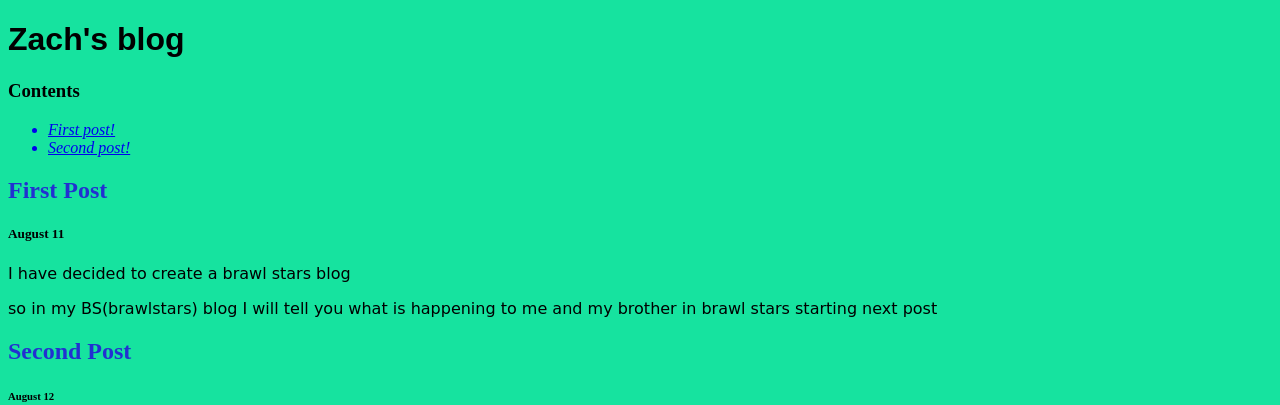
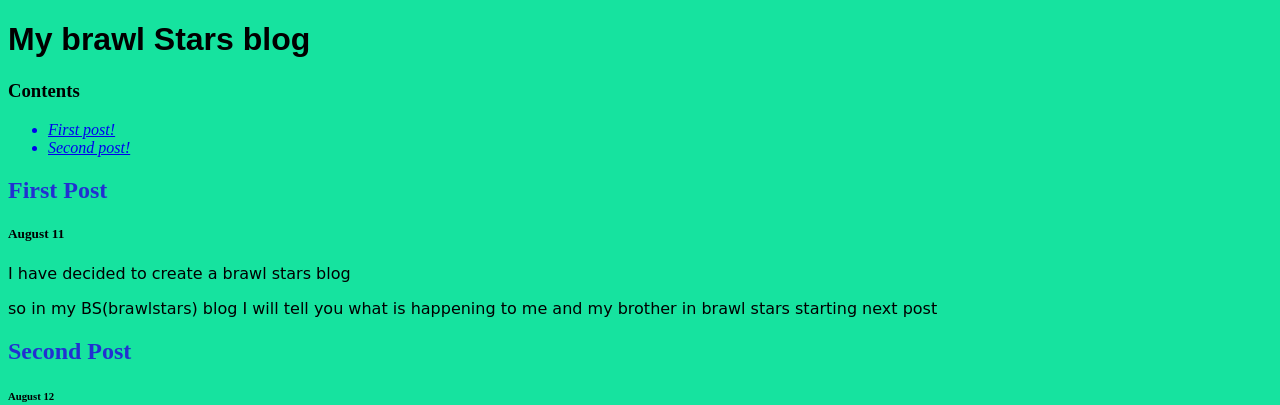
Before and after one commit to Zachbit/Zachbit.github.io, a plain HTML site: page index.html in a window 1280 px wide. Shown: the top 405 px of the page. Drawn offline with Linux system fonts and the light colour scheme.

Commit message:
Update index.html

```diff
--- a/index.html
+++ b/index.html
@@ -26,7 +26,7 @@
             }
 
         </style>
-        <h1>Zach's blog</h1>
+        <h1>My brawl Stars blog</h1>
 
        <h3>Contents</h3>
         <ul>
```
